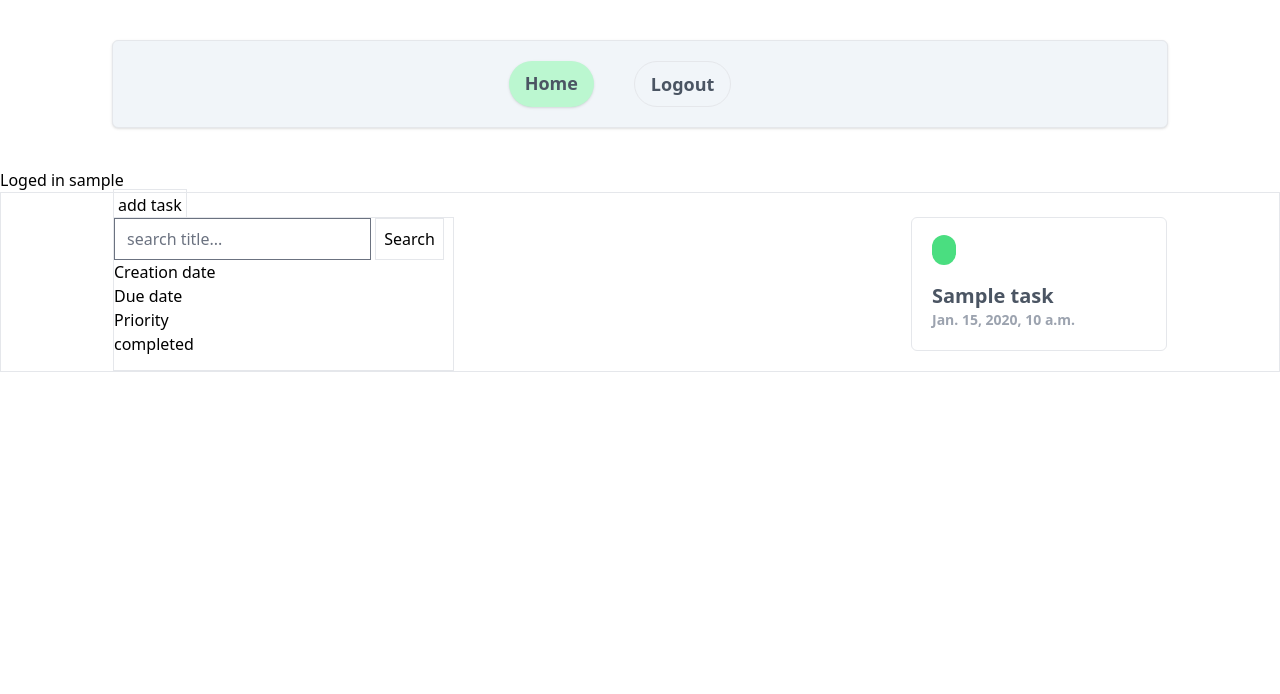
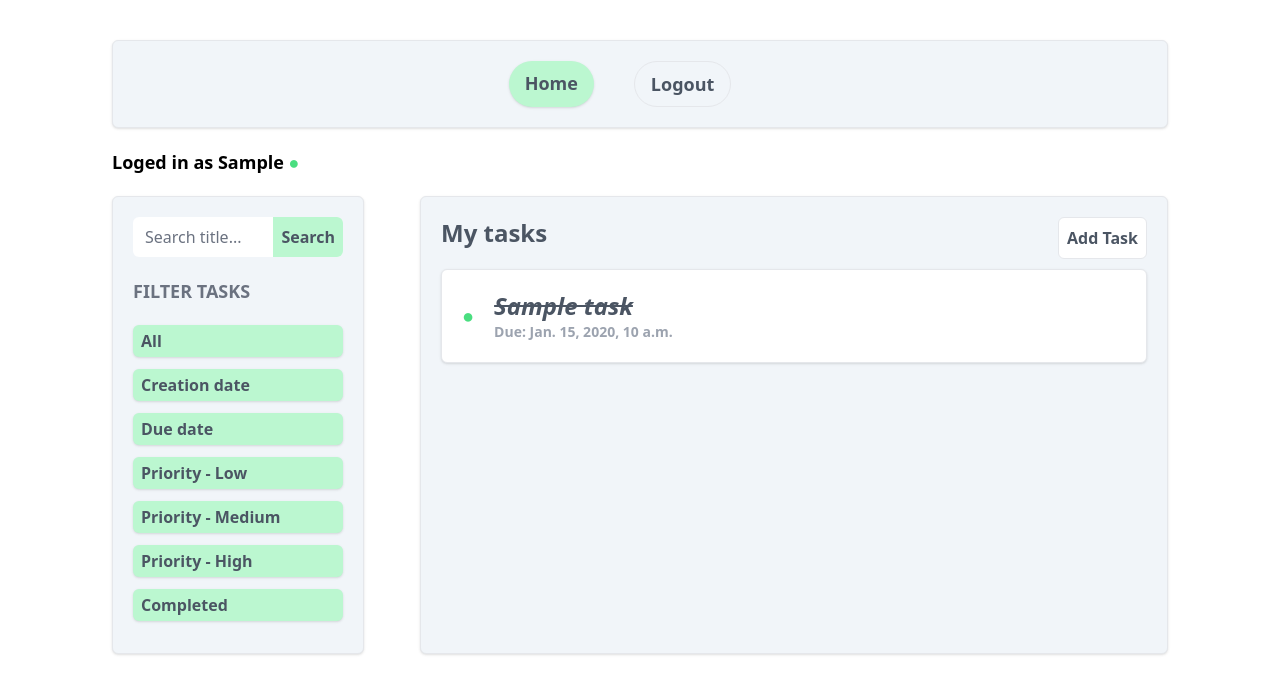
Before and after one commit to Shafayat1777/Task-Manager, a Django app: page / in a window 1280 px wide. Shown: the top 694 px of the page. Run offline with Django 5.2, Linux system fonts and the light colour scheme; a user stored in the database is signed in; tables that the repository leaves empty hold one stand-in row (values such as "Sample post"); some libraries are stand-ins or nearby versions.

Commit message:
added some styling

```diff
--- a/task_manager/tasks/templates/tasks/task_list.html
+++ b/task_manager/tasks/templates/tasks/task_list.html
@@ -1,44 +1,54 @@
 {% extends 'main.html' %} {% block content %}
 {% if request.user.is_authenticated %}
-<p>Loged in {{request.user}}</p>
+<p class="py-5 text-lg font-semibold">Loged in as {{request.user | title}} <span class="text-green-400">&#9679;</span></p>
 {% else %}
+<p>Not Loged in </p>
+{% endif %}
+<div >
 
-{% endif %}
-<div class="px-28 border">
-  <a href="{% url 'create-task' %}" class="border p-1 hover:bg-slate-100">
-    add task
-  </a>
-  <div class="grid grid-cols-3 gap-4">
-    <div class="border">
-      <form method="GET" action="">
-        <input type="text" placeholder="search title..." name="search" value="{{search_input}}"/>
-        <input type="submit" value="Search" class="border p-2 hover:bg-slate-100 cursor-pointer"/>
+  <div class="grid grid-cols-4 gap-4">
+    <div class="border bg-slate-100 rounded-md shadow p-5">
+
+      <form method="GET" action="" class="relative mb-5" >
+        <input type="text" placeholder="Search title..." name="search" value="{{search_input}}" class="w-full border-none rounded-md"/>
+        <input type="submit" value="Search" class=" font-semibold text-gray-600 rounded-r-md p-2 bg-green-200 hover:bg-green-300 cursor-pointer absolute right-0"/>
       </form>
 
+
+      <h3 class="text-lg font-semibold text-gray-500 mb-5">FILTER TASKS</h3>
       <ul>
-        <li>Creation date</li>
-        <li>Due date</li>
-        <li>Priority</li>
-        <li>completed</li>
+        <a href="{% url 'tasks' %}"><li class="bg-green-200 rounded-md  px-2 p-1 mb-3 text-gray-600 font-semibold shadow hover:bg-green-300">All</li></a>
+        <a href="{% url 'tasks' %}?q=creation_date"><li class="bg-green-200 rounded-md  px-2 p-1 mb-3 text-gray-600 font-semibold shadow hover:bg-green-300">Creation date</li></a>
+        <a href="{% url 'tasks' %}?q=due_data"><li class="bg-green-200 rounded-md  px-2 p-1 mb-3 text-gray-600 font-semibold shadow hover:bg-green-300">Due date</li></a>
+        <a href="{% url 'tasks' %}?q=Low"><li class="bg-green-200 rounded-md  px-2 p-1 mb-3 text-gray-600 font-semibold shadow hover:bg-green-300">Priority - Low</li></a>
+        <a href="{% url 'tasks' %}?q=Medium"><li class="bg-green-200 rounded-md  px-2 p-1 mb-3 text-gray-600 font-semibold shadow  hover:bg-green-300">Priority - Medium</li></a>
+        <a href="{% url 'tasks' %}?q=High"><li class="bg-green-200 rounded-md  px-2 p-1 mb-3 text-gray-600 font-semibold shadow  hover:bg-green-300">Priority - High</li></a>
+        <a href="{% url 'tasks' %}?q=completed"><li class="bg-green-200 rounded-md  px-2 p-1 mb-3 text-gray-600 font-semibold shadow hover:bg-green-300">Completed</li></a>
       </ul>
     </div>
 
-    <div class="col-span-2 flex justify-end">
-      <div class="flex flex-wrap">
+    <div class="col-span-3 ml-10 bg-slate-100 border rounded-md shadow p-5">
+      <div class="flex justify-between">
+        <h1 class="text-2xl font-semibold text-gray-600 mb-5">My tasks</h1>
+        <a href="{% url 'create-task' %}" >
+          <h1 class="border p-2 rounded-md hover:bg-green-200 font-semibold text-gray-600 bg-white">Add Task</h1>
+        </a>
+      </div>
+      <div class="">
         {% for task in tasks %}
         <a href="{% url 'task' task.id %}">
           <div
-            class="border rounded-md p-5 text-gray-600 font-semibold mb-5 hover:bg-green-100 cursor-pointer w-64 ml-4"
+            class="border rounded-md p-5 text-gray-600 font-semibold mb-5 bg-white hover:bg-green-100 cursor-pointer shadow flex items-center"
           >
-            <label class="bg-green-400 rounded-full px-3 py-1 text-white"
-              >{{task.completed}}</label
-            >
-            <h1 class="text-xl font-bold text-gray-600 mt-5">{{task.title}}</h1>
-            <h4 class="text-sm text-gray-400">{{task.due_date}}</h4>
+          <span class=" mr-5 text-xl {% if task.is_complete %} text-green-400 {% else %} text-gray-400 {% endif %}">&#9679;</span>
+          <div>
+            <h1 class="text-2xl font-bold text-gray-600 {% if task.is_complete %} italic line-through {% endif %}">{{task.title}}</h1>
+            <h4 class="text-sm text-gray-400">Due: {{task.due_date}}</h4>
+          </div>
           </div></a
         >
         {% empty %}
-        <div>No data</div>
+        <p class=" font-semibold text-gray-600">No results found for the search query!</p>
         {% endfor %}
       </div>
     </div>
--- a/task_manager/tasks/views.py
+++ b/task_manager/tasks/views.py
@@ -45,6 +45,17 @@ class TaskList(LoginRequiredMixin, ListView):
         context = super().get_context_data(**kwargs)
         context['tasks'] = context['tasks'].filter(user=self.request.user)
 
+        ftr = self.request.GET.get('q') or ''
+        if ftr:
+            if ftr == 'creation_date':
+                context['tasks'] = context['tasks'].order_by('-created')
+            elif ftr == 'due_date':
+                context['tasks'] = context['tasks'].order_by('-due_date')
+            elif ftr == 'completed':
+                context['tasks'] = context['tasks'].filter(is_complete=True)
+            else:
+                context['tasks'] = context['tasks'].filter(priority__iexact=ftr)
+
         search_input = self.request.GET.get('search') or ''
         if search_input:
             context['tasks'] = context['tasks'].filter(title__startswith=search_input)
--- a/task_manager/templates/main.html
+++ b/task_manager/templates/main.html
@@ -7,7 +7,7 @@
     <title>Task Manager</title>
     {% tailwind_css %}
   </head>
-  <body class="">
+  <body class="px-28 py-10">
     {% include 'navbar.html' %} {% block content %} {% endblock %}
   </body>
 </html>
--- a/task_manager/templates/navbar.html
+++ b/task_manager/templates/navbar.html
@@ -1,4 +1,4 @@
-<nav class="px-28 py-10">
+<nav>
   <div
     class="border rounded-md shadow px-10 py-5 bg-slate-100 flex justify-center"
   >
--- a/task_manager/theme/static/css/dist/styles.css
+++ b/task_manager/theme/static/css/dist/styles.css
@@ -777,8 +777,28 @@ select {
   position: static;
 }
 
+.absolute {
+  position: absolute;
+}
+
+.relative {
+  position: relative;
+}
+
+.top-0 {
+  top: 0px;
+}
+
+.right-0 {
+  right: 0px;
+}
+
 .col-span-2 {
   grid-column: span 2 / span 2;
+}
+
+.col-span-3 {
+  grid-column: span 3 / span 3;
 }
 
 .mx-auto {
@@ -806,6 +826,22 @@ select {
   margin-bottom: 0.5rem;
 }
 
+.mb-3 {
+  margin-bottom: 0.75rem;
+}
+
+.mb-10 {
+  margin-bottom: 2.5rem;
+}
+
+.ml-10 {
+  margin-left: 2.5rem;
+}
+
+.mr-5 {
+  margin-right: 1.25rem;
+}
+
 .block {
   display: block;
 }
@@ -826,12 +862,53 @@ select {
   width: 16rem;
 }
 
+.w-16 {
+  width: 4rem;
+}
+
+.w-20 {
+  width: 5rem;
+}
+
+.w-24 {
+  width: 6rem;
+}
+
+.w-28 {
+  width: 7rem;
+}
+
+.w-32 {
+  width: 8rem;
+}
+
+.w-36 {
+  width: 9rem;
+}
+
+.w-full {
+  width: 100%;
+}
+
+.w-fit {
+  width: -moz-fit-content;
+  width: fit-content;
+}
+
 .cursor-pointer {
   cursor: pointer;
 }
 
 .grid-cols-3 {
   grid-template-columns: repeat(3, minmax(0, 1fr));
+}
+
+.grid-cols-4 {
+  grid-template-columns: repeat(4, minmax(0, 1fr));
+}
+
+.grid-cols-5 {
+  grid-template-columns: repeat(5, minmax(0, 1fr));
 }
 
 .flex-wrap {
@@ -850,6 +927,10 @@ select {
   justify-content: center;
 }
 
+.justify-between {
+  justify-content: space-between;
+}
+
 .gap-4 {
   gap: 1rem;
 }
@@ -862,8 +943,31 @@ select {
   border-radius: 0.375rem;
 }
 
+.rounded {
+  border-radius: 0.25rem;
+}
+
+.rounded-r {
+  border-top-right-radius: 0.25rem;
+  border-bottom-right-radius: 0.25rem;
+}
+
+.rounded-r-md {
+  border-top-right-radius: 0.375rem;
+  border-bottom-right-radius: 0.375rem;
+}
+
 .border {
   border-width: 1px;
+}
+
+.border-none {
+  border-style: none;
+}
+
+.border-gray-600 {
+  --tw-border-opacity: 1;
+  border-color: rgb(75 85 99 / var(--tw-border-opacity));
 }
 
 .bg-gray-50 {
@@ -884,6 +988,16 @@ select {
 .bg-slate-100 {
   --tw-bg-opacity: 1;
   background-color: rgb(241 245 249 / var(--tw-bg-opacity));
+}
+
+.bg-green-300 {
+  --tw-bg-opacity: 1;
+  background-color: rgb(134 239 172 / var(--tw-bg-opacity));
+}
+
+.bg-white {
+  --tw-bg-opacity: 1;
+  background-color: rgb(255 255 255 / var(--tw-bg-opacity));
 }
 
 .p-5 {
@@ -938,6 +1052,20 @@ select {
   padding-bottom: 1.25rem;
 }
 
+.px-2 {
+  padding-left: 0.5rem;
+  padding-right: 0.5rem;
+}
+
+.px-5 {
+  padding-left: 1.25rem;
+  padding-right: 1.25rem;
+}
+
+.text-center {
+  text-align: center;
+}
+
 .font-serif {
   font-family: ui-serif, Georgia, Cambria, "Times New Roman", Times, serif;
 }
@@ -962,12 +1090,31 @@ select {
   line-height: 1.75rem;
 }
 
+.text-2xl {
+  font-size: 1.5rem;
+  line-height: 2rem;
+}
+
+.text-xs {
+  font-size: 0.75rem;
+  line-height: 1rem;
+}
+
+.text-4xl {
+  font-size: 2.25rem;
+  line-height: 2.5rem;
+}
+
 .font-bold {
   font-weight: 700;
 }
 
 .font-semibold {
   font-weight: 600;
+}
+
+.italic {
+  font-style: italic;
 }
 
 .leading-normal {
@@ -993,10 +1140,45 @@ select {
   color: rgb(255 255 255 / var(--tw-text-opacity));
 }
 
+.text-gray-500 {
+  --tw-text-opacity: 1;
+  color: rgb(107 114 128 / var(--tw-text-opacity));
+}
+
+.text-green-600 {
+  --tw-text-opacity: 1;
+  color: rgb(22 163 74 / var(--tw-text-opacity));
+}
+
+.text-green-400 {
+  --tw-text-opacity: 1;
+  color: rgb(74 222 128 / var(--tw-text-opacity));
+}
+
+.line-through {
+  text-decoration-line: line-through;
+}
+
 .shadow {
   --tw-shadow: 0 1px 3px 0 rgb(0 0 0 / 0.1), 0 1px 2px -1px rgb(0 0 0 / 0.1);
   --tw-shadow-colored: 0 1px 3px 0 var(--tw-shadow-color), 0 1px 2px -1px var(--tw-shadow-color);
   box-shadow: var(--tw-ring-offset-shadow, 0 0 #0000), var(--tw-ring-shadow, 0 0 #0000), var(--tw-shadow);
+}
+
+.shadow-md {
+  --tw-shadow: 0 4px 6px -1px rgb(0 0 0 / 0.1), 0 2px 4px -2px rgb(0 0 0 / 0.1);
+  --tw-shadow-colored: 0 4px 6px -1px var(--tw-shadow-color), 0 2px 4px -2px var(--tw-shadow-color);
+  box-shadow: var(--tw-ring-offset-shadow, 0 0 #0000), var(--tw-ring-shadow, 0 0 #0000), var(--tw-shadow);
+}
+
+.shadow-sm {
+  --tw-shadow: 0 1px 2px 0 rgb(0 0 0 / 0.05);
+  --tw-shadow-colored: 0 1px 2px 0 var(--tw-shadow-color);
+  box-shadow: var(--tw-ring-offset-shadow, 0 0 #0000), var(--tw-ring-shadow, 0 0 #0000), var(--tw-shadow);
+}
+
+.outline-gray-600 {
+  outline-color: #4b5563;
 }
 
 .hover\:bg-green-100:hover {
```
